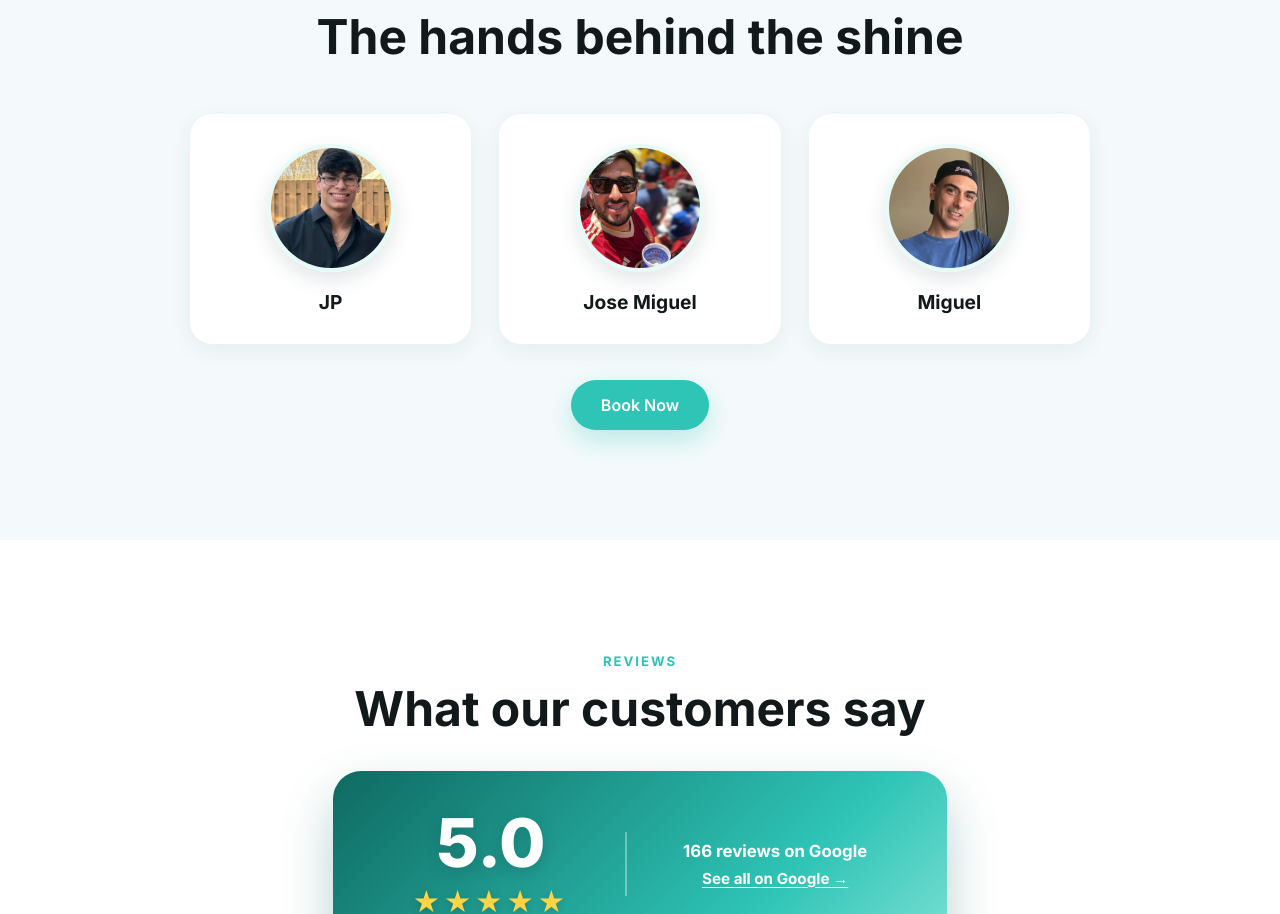
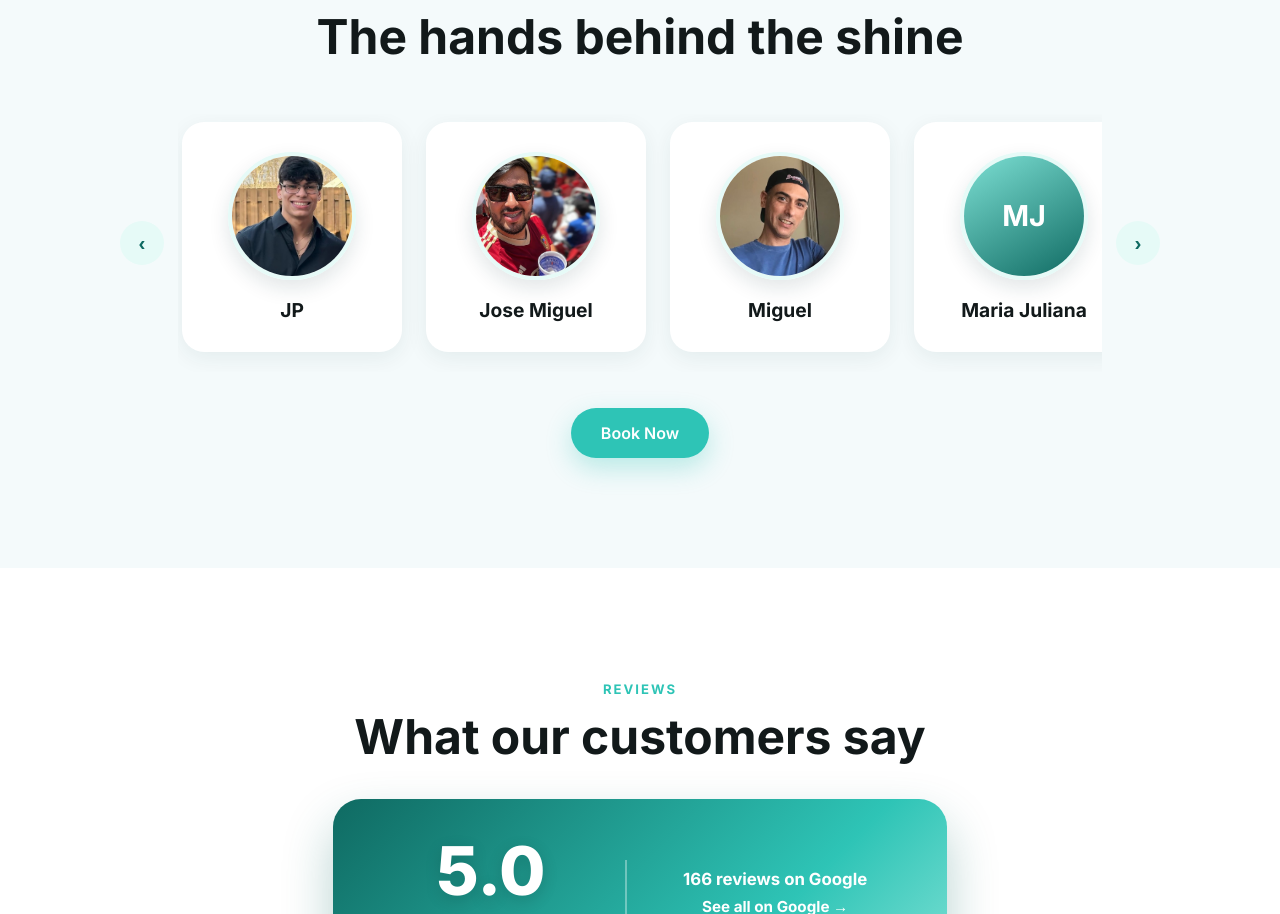
Before and after one commit to dgpulido2000-eng/Ohmywash, a plain HTML site: page web-oh-my-wash.html in a window 1280 px wide. Shown: the part 3526-4440 px from the top of the page. Drawn offline with Linux system fonts and the light colour scheme; a web font is replaced by a local one.

Commit message:
Update web-oh-my-wash.html

```diff
--- a/web-oh-my-wash.html
+++ b/web-oh-my-wash.html
@@ -332,11 +332,25 @@
 
   /* ---------- Staff ---------- */
   .staff{background:var(--off);}
-  .staff-grid{display:grid;grid-template-columns:repeat(auto-fit,minmax(220px,1fr));gap:28px;max-width:900px;margin:0 auto;align-items:start;}
+  .staff-carousel-wrap{display:flex;align-items:center;gap:14px;max-width:1040px;margin:0 auto;}
+  .staff-carousel{
+    display:flex;gap:24px;overflow-x:auto;scroll-snap-type:x mandatory;scroll-behavior:smooth;
+    padding:8px 4px 20px;-webkit-overflow-scrolling:touch;flex:1;
+  }
+  .staff-carousel::-webkit-scrollbar{height:6px;}
+  .staff-carousel::-webkit-scrollbar-track{background:transparent;}
+  .staff-carousel::-webkit-scrollbar-thumb{background:var(--teal-light);border-radius:10px;}
+  .staff-nav{
+    flex:0 0 auto;width:44px;height:44px;border-radius:50%;border:none;background:var(--teal-pale);color:var(--teal-deep);
+    font-size:1.3rem;cursor:pointer;display:flex;align-items:center;justify-content:center;font-weight:700;
+    transition:background .2s var(--ease), color .2s var(--ease);
+  }
+  .staff-nav:hover{background:var(--teal);color:#fff;}
   .staff-card{
     background:#fff;border-radius:22px;padding:30px 24px;text-align:center;
     box-shadow:0 6px 22px rgba(20,50,55,.07);
     transition:transform .35s var(--ease), box-shadow .35s var(--ease);
+    scroll-snap-align:center;flex:0 0 auto;width:220px;
   }
   .staff-card:hover{transform:translateY(-8px);box-shadow:0 22px 40px rgba(20,50,55,.15);}
   .staff-photo{
@@ -475,6 +489,7 @@
     }
     .about-grid, .contact-grid{grid-template-columns:1fr;}
     .about-visual{height:300px;}
+    .staff-nav{display:none;}
     header{padding:14px 20px;}
     body.nav-open .cart-btn{display:none;}
     .lang-switch-desktop{display:none;}
@@ -638,7 +653,9 @@
       <span class="eyebrow" data-i18n="staff.eyebrow">Nuestro equipo</span>
       <h2 class="section-title" data-i18n="staff.title">Las manos detrás del brillo</h2>
     </div>
-    <div class="staff-grid stagger">
+    <div class="staff-carousel-wrap">
+      <button type="button" class="staff-nav staff-nav-prev" id="staffPrev" aria-label="Anterior">‹</button>
+      <div class="staff-carousel stagger" id="staffCarousel">
         <div class="staff-card">
           <div class="staff-photo" data-initials="JP"><img src="assets/staff-jp.jpg" alt="JP — equipo Oh My Wash"></div>
           <div class="staff-name">JP</div>
@@ -651,6 +668,12 @@
           <div class="staff-photo" data-initials="M"><img src="assets/staff-miguel.jpg" alt="Miguel — equipo Oh My Wash"></div>
           <div class="staff-name">Miguel</div>
         </div>
+        <div class="staff-card">
+          <div class="staff-photo" data-initials="MJ"><img src="assets/staff-maria-juliana.jpg" alt="Maria Juliana — equipo Oh My Wash"></div>
+          <div class="staff-name">Maria Juliana</div>
+        </div>
+      </div>
+      <button type="button" class="staff-nav staff-nav-next" id="staffNext" aria-label="Siguiente">›</button>
     </div>
     <div style="text-align:center;margin-top:36px;">
       <a href="servicios.html" class="btn btn-teal">Book Now</a>
@@ -1073,6 +1096,21 @@
     });
   });
 
+  // ---------- Carousel del equipo ----------
+  const staffCarousel = document.getElementById('staffCarousel');
+  const staffPrev = document.getElementById('staffPrev');
+  const staffNext = document.getElementById('staffNext');
+  if (staffCarousel && staffPrev && staffNext) {
+    const staffScrollStep = () => {
+      const card = staffCarousel.querySelector('.staff-card');
+      if (!card) return 240;
+      const gap = parseFloat(getComputedStyle(staffCarousel).columnGap) || 24;
+      return card.getBoundingClientRect().width + gap;
+    };
+    staffPrev.addEventListener('click', () => staffCarousel.scrollBy({ left: -staffScrollStep(), behavior: 'smooth' }));
+    staffNext.addEventListener('click', () => staffCarousel.scrollBy({ left: staffScrollStep(), behavior: 'smooth' }));
+  }
+
   // ---------- Carrito ----------
   const CART_KEY = 'ohMyWashCart';
   let cart = [];
```
Lines whose indentation alone changed are shown as unchanged.
